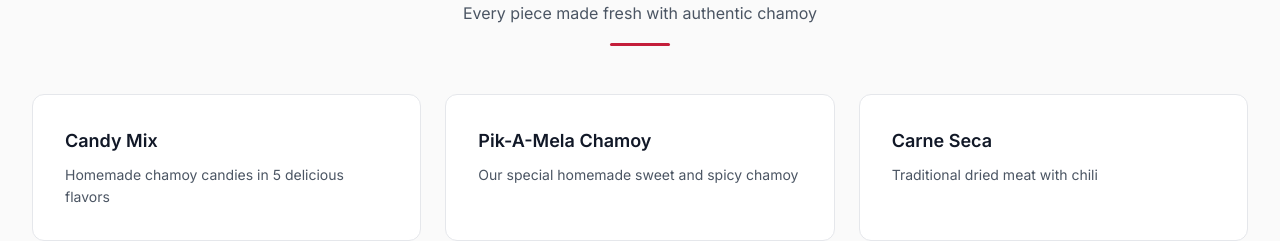
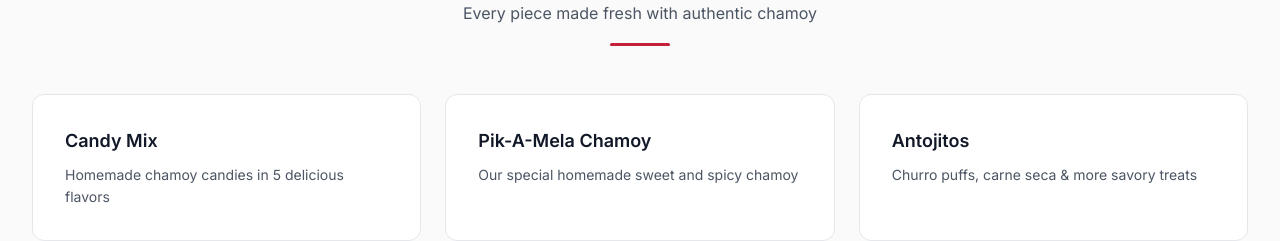
Before and after one commit to iconicJose/tio-ricky-candy-shop, a Next.js app: page / in a window 1280 px wide. Shown: the part 880-1121 px from the top of the page. Built offline with nearby package versions, Linux system fonts and the light colour scheme.

Commit message:
Rename Carne Seca to Antojitos - broader category for snacks

```diff
--- a/src/app/page.tsx
+++ b/src/app/page.tsx
@@ -4,7 +4,7 @@ import Link from 'next/link';
 const categories = [
   { name: 'Candy Mix', slug: 'chamoy-mixes', description: 'Homemade chamoy candies in 5 delicious flavors' },
   { name: 'Pik-A-Mela Chamoy', slug: 'chamoy', description: 'Our special homemade sweet and spicy chamoy' },
-  { name: 'Carne Seca', slug: 'carne-seca', description: 'Traditional dried meat with chili' },
+  { name: 'Antojitos', slug: 'antojitos', description: 'Churro puffs, carne seca & more savory treats' },
 ];
 
 export default function HomePage() {
```
